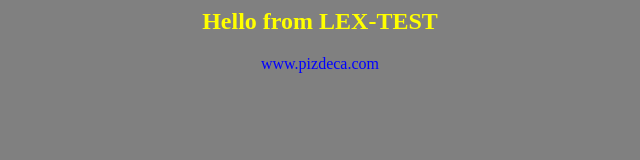
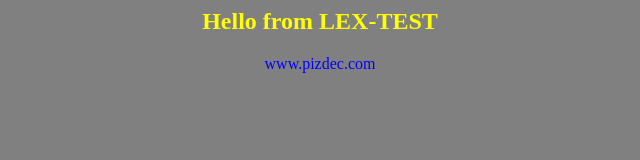
Before and after one commit to ustinsky/app-for-jenkins, a plain HTML site: page index.html in a window 1280 px wide. Shown: the full height of the page, 320-960 px from the left. Drawn offline with Linux system fonts and the light colour scheme.

Commit message:
Test Github webhook

```diff
--- a/index.html
+++ b/index.html
@@ -2,7 +2,7 @@
     <body bgcolor=gray>
         <center>
             <h2><font color=yellow>Hello from LEX-TEST</font></h2>
-            <font color=blue>www.pizdeca.com</font>
+            <font color=blue>www.pizdec.com</font>
         </center>
     </body>
 </html>
```
